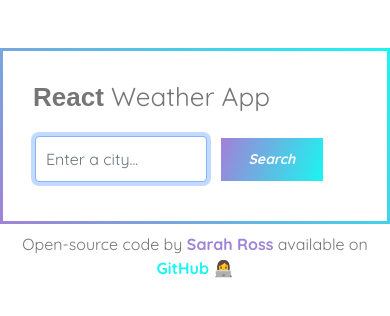
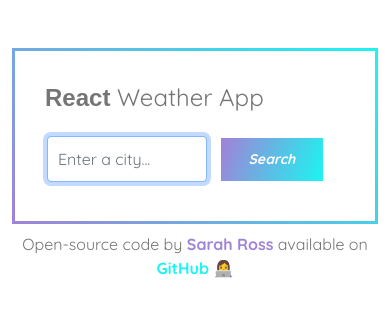
Before and after one commit to sarah-ross/react-weather-app-main, a React (Create React App) app: page / in a window 390 px wide. Shown: the top 316 px of the page. Built offline with nearby package versions, Linux system fonts and the light colour scheme; a web font is replaced by a local one.

Commit message:
Added media queries

```diff
--- a/src/App.css
+++ b/src/App.css
@@ -18,10 +18,10 @@
 
 .App h1 {
 	text-align: left;
-	margin-top: 30px;
+	margin-top: 32px;
 	margin-left: 30px;
 	font-weight: 400;
-	font-size: 26px;
+	font-size: 24px;
 	color: #757575;
 }
 
--- a/src/App.js
+++ b/src/App.js
@@ -6,6 +6,7 @@
 export default function App() {
 	return (
 		<div className="App">
+			<div className="container">
 				<div className="card mt-5">
 					<h1>
 						<span>React</span> Weather App
@@ -29,5 +30,6 @@
 					</a>
 				</footer>
 			</div>
+		</div>
 	);
 }
--- a/src/WeatherForecast.css
+++ b/src/WeatherForecast.css
@@ -1,8 +1,7 @@
 .WeatherForecast {
 	text-align: center;
 	color: #757575;
-	margin-top: 25px;
-	margin-bottom: 15px;
+	margin: 20px
 }
 
 .WeatherForecast .icon {
--- /dev/null
+++ b/src/WeatherForecastDay.css
@@ -0,0 +1,6 @@
+@media (max-width: 766px) {
+	.WeatherForecastDay .day,
+	.temperature {
+		font-size: 14px;
+	}
+}
--- a/src/WeatherForecastDay.js
+++ b/src/WeatherForecastDay.js
@@ -1,5 +1,7 @@
 import React from "react";
 import WeatherIcon from "./WeatherIcon";
+
+import "./WeatherForecastDay.css";
 
 export default function WeatherForecastDay(props) {
 	function maxTemperature() {
--- a/src/WeatherForm.css
+++ b/src/WeatherForm.css
@@ -45,7 +45,9 @@
 	position: relative;
 }
 
-.WeatherForm h3, ul, li {
+.WeatherForm h3,
+ul,
+li {
 	text-align: center;
 }
 
@@ -62,10 +64,26 @@
 	list-style: none;
 	font-size: 16px;
 	color: #757575;
-	right: 22px;
+	right: 26px;
 }
 
 .WeatherForm small {
 	font-size: 22px;
 	bottom: 18px;
 }
+
+@media (max-width: 766px) {
+	.WeatherForm h3,
+	ul,
+	li {
+		position: unset;
+	}
+
+	.WeatherForm h3 {
+		margin-top: 22px;
+	}
+
+	.WeatherForm ul li {
+		font-size: 14px;
+	}
+}
```
Lines whose indentation alone changed are shown as unchanged.
